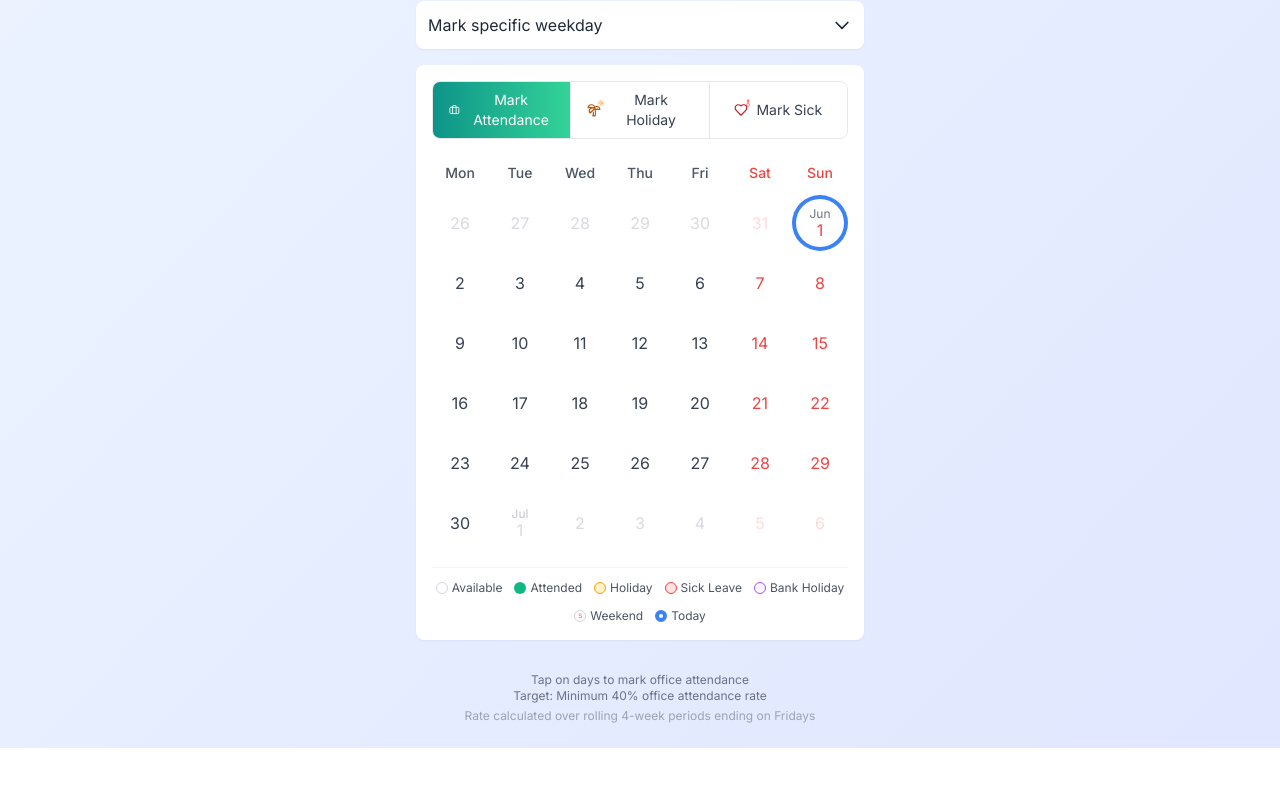
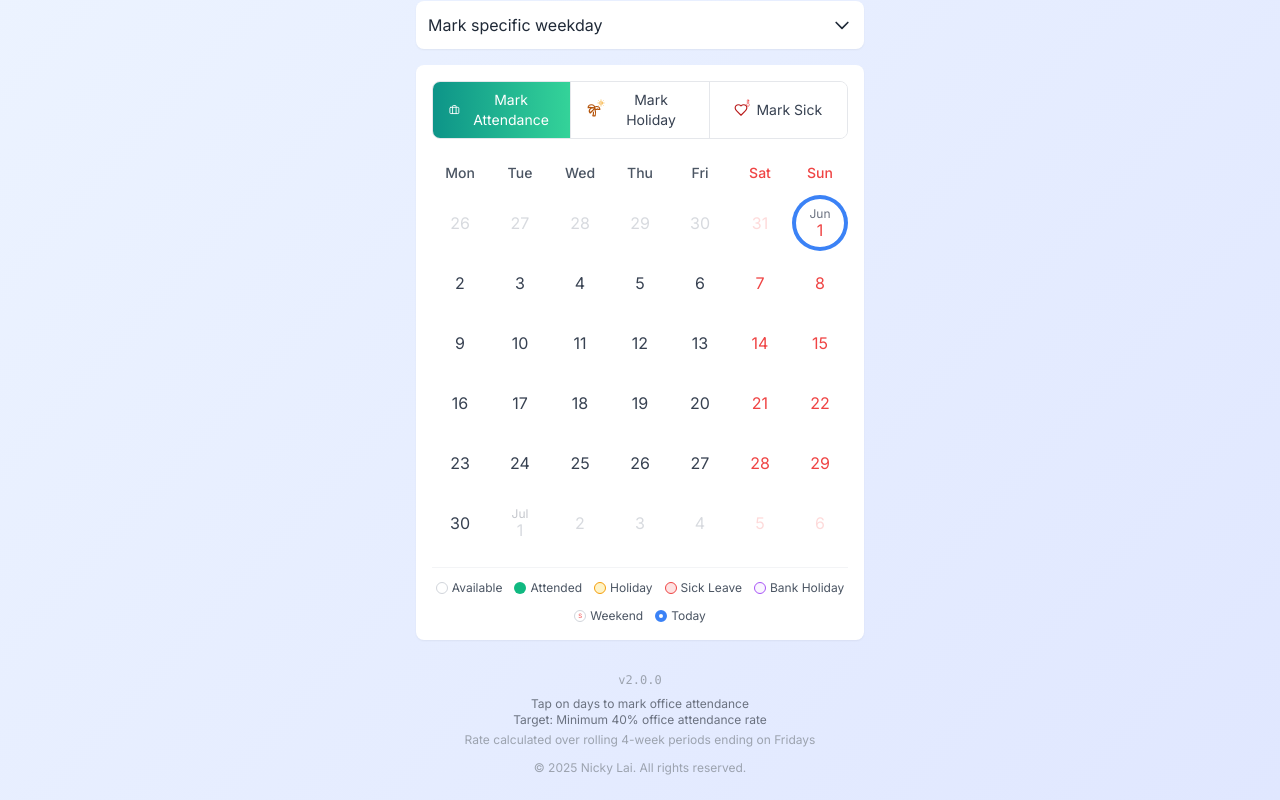
Before and after one commit to nicky1127/office-attendance-tracker, a Next.js app: page / in a window 1280 px wide. Shown: the part 595-1395 px from the top of the page. Before the commit the page ends 1343 px from the top, so only its background shows below. Built offline with nearby package versions, Linux system fonts and the light colour scheme.

Commit message:
fix: update footer content and improve spacing in attendance target message

```diff
--- a/src/app/page.tsx
+++ b/src/app/page.tsx
@@ -43,11 +43,15 @@ export default function Home() {
           <Calendar />
 
           <div className="pt-4 text-center text-xs text-gray-500">
+            <p className="text-xs text-gray-400 font-mono mb-2">v2.0.0</p>
             <p>Tap on days to mark office attendance</p>
-            <p>Target: Minimum 40% office attendance rate </p>
+            <p>Target: Minimum 40% office attendance rate</p>
             <p className="mt-1 text-gray-400">
               Rate calculated over rolling {periodLength}-week periods ending on
               Fridays
+            </p>
+            <p className="mt-3 text-xs text-gray-400">
+              © 2025 Nicky Lai. All rights reserved.
             </p>
           </div>
         </div>
```
